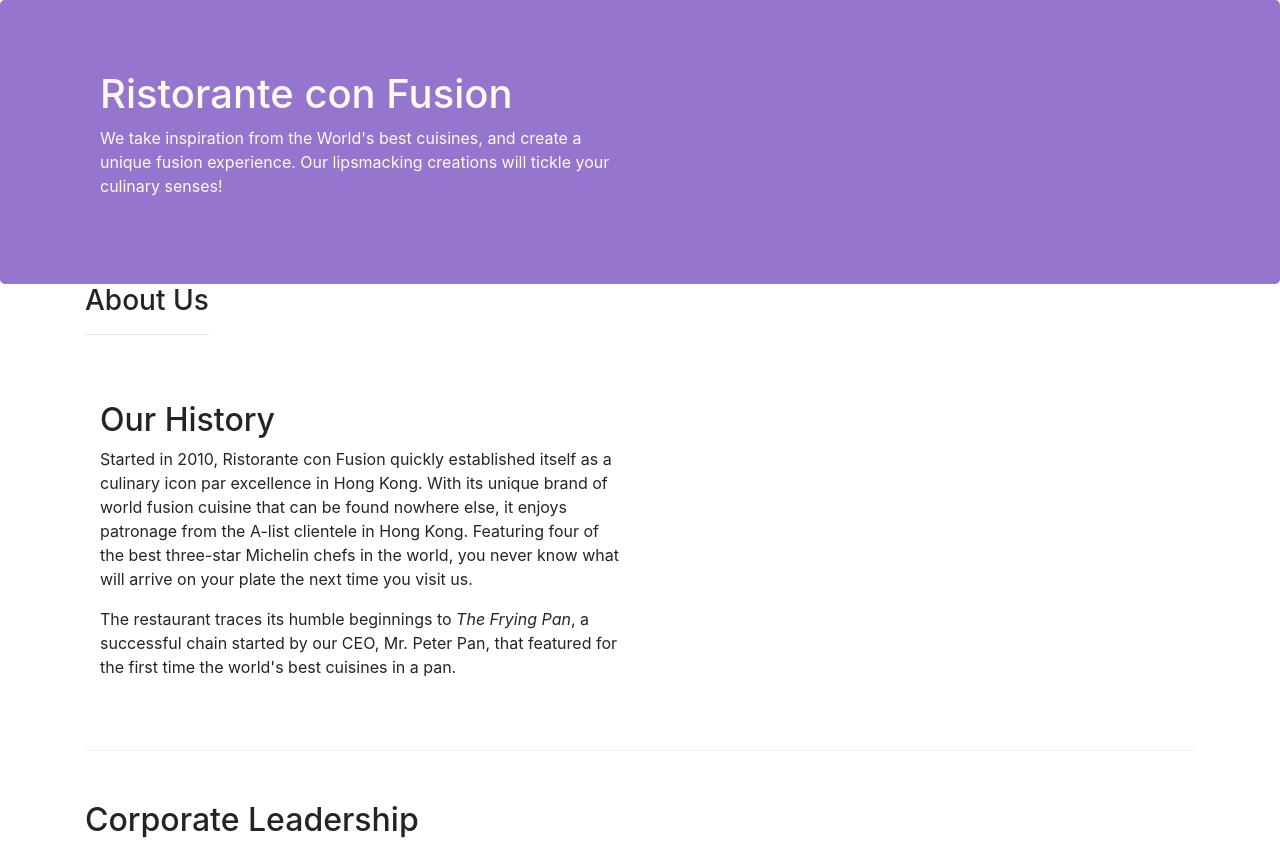
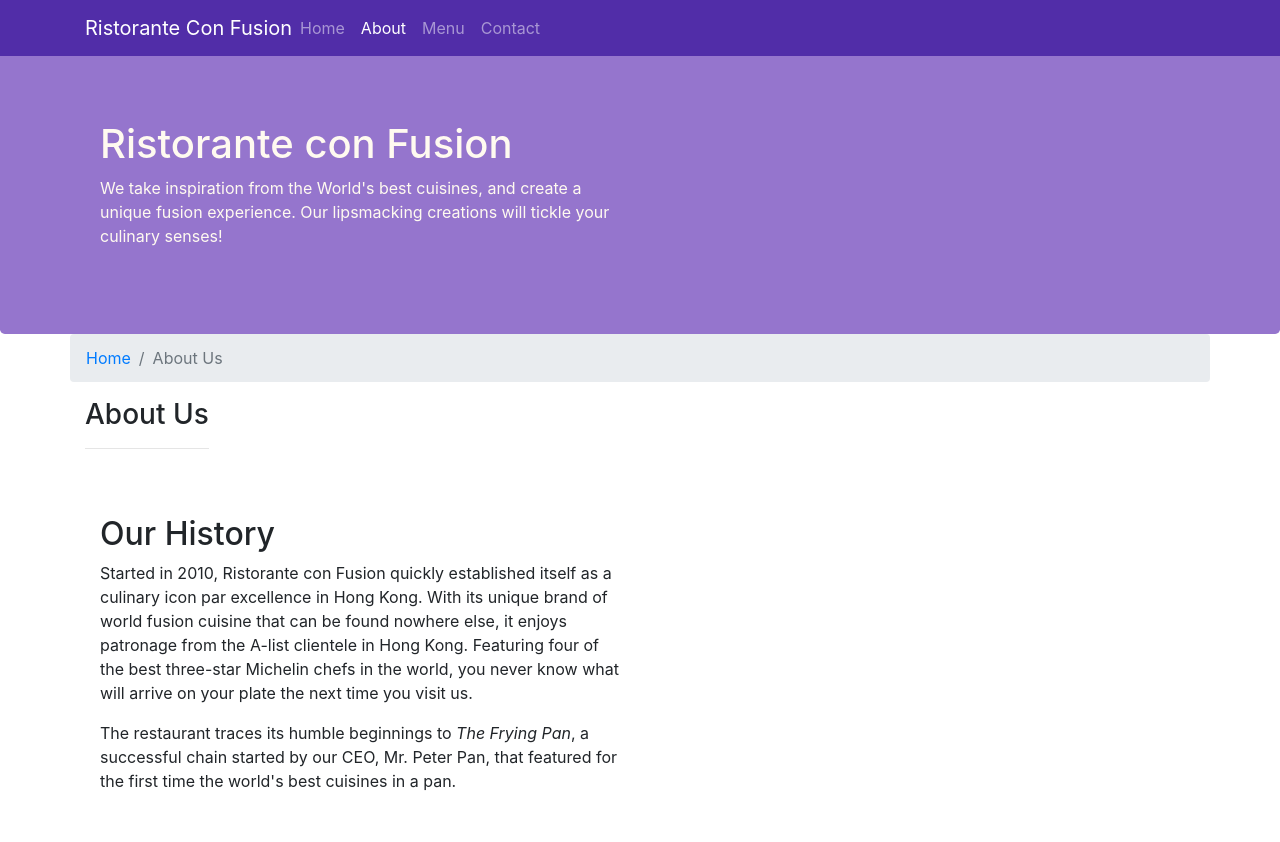
Before and after one commit to GnanaPradeepG/bootstrap-repo, a website: page aboutus.html in a window 1280 px wide. Shown: the top 842 px of the page. Drawn offline with nearby package versions, Linux system fonts and the light colour scheme.

Commit message:
navbar and breadcrumbs

```diff
--- a/aboutus.html
+++ b/aboutus.html
@@ -13,6 +13,22 @@
 </head>
 
 <body>
+    <nav class="navbar navbar-dark navbar-expand-sm fixed-top">
+        <div class="container">
+            <button class="navbar-toggler" data-toggle="collapse" data-target="#Navbar" >
+                <span class="navbar-toggler-icon"></span>
+            </button>
+            <a class="navbar-brand mr-auto" href="#">Ristorante Con Fusion</a>
+            <div class="collapse navbar-collapse" id="Navbar">
+                <ul class="navbar-nav mr-auto">
+                    <li class="nav-item"><a href="index.html" class="nav-link">Home</a></li>
+                    <li class="nav-item active"><a href="#" class="nav-link">About</a></li>
+                    <li class="nav-item"><a href="#" class="nav-link">Menu</a></li>
+                    <li class="nav-item"><a href="#" class="nav-link">Contact</a></li>
+                </ul>
+            </div>
+        </div>
+    </nav>
 
     <header class="jumbotron">
         <div class="container">
@@ -26,6 +42,15 @@
             </div>
         </div>
     </header>
+
+    <div class="container">
+        <div class="row">
+            <ol class="col-12 breadcrumb">
+                <li class="breadcrumb-item"><a href="./index.html">Home</a></li>
+                <li class="breadcrumb-item active">About Us</li>
+            </ol>
+        </div>
+    </div>
 
     <div class="container">
         <div class="row ">
@@ -68,7 +93,7 @@
                 <div class="col-4 offset-1 col-sm-2">
                     <h5>Links</h5>
                     <ul class="list-unstyled">
-                        <li><a href="#">Home</a></li>
+                        <li><a href="index.html">Home</a></li>
                         <li><a href="#">About</a></li>
                         <li><a href="#">Menu</a></li>
                         <li><a href="#">Contact</a></li>
--- a/css/styles.css
+++ b/css/styles.css
@@ -28,3 +28,12 @@
     color: #0F0F0F;
     margin: 0px;
 }
+
+body{
+    padding: 50px 0px 50px 0px;
+    z-index: 0;
+}
+
+.navbar-dark{
+    background-color: #512DA8;
+}
```
Also changed, not shown: index.html (+17 -2 lines).
